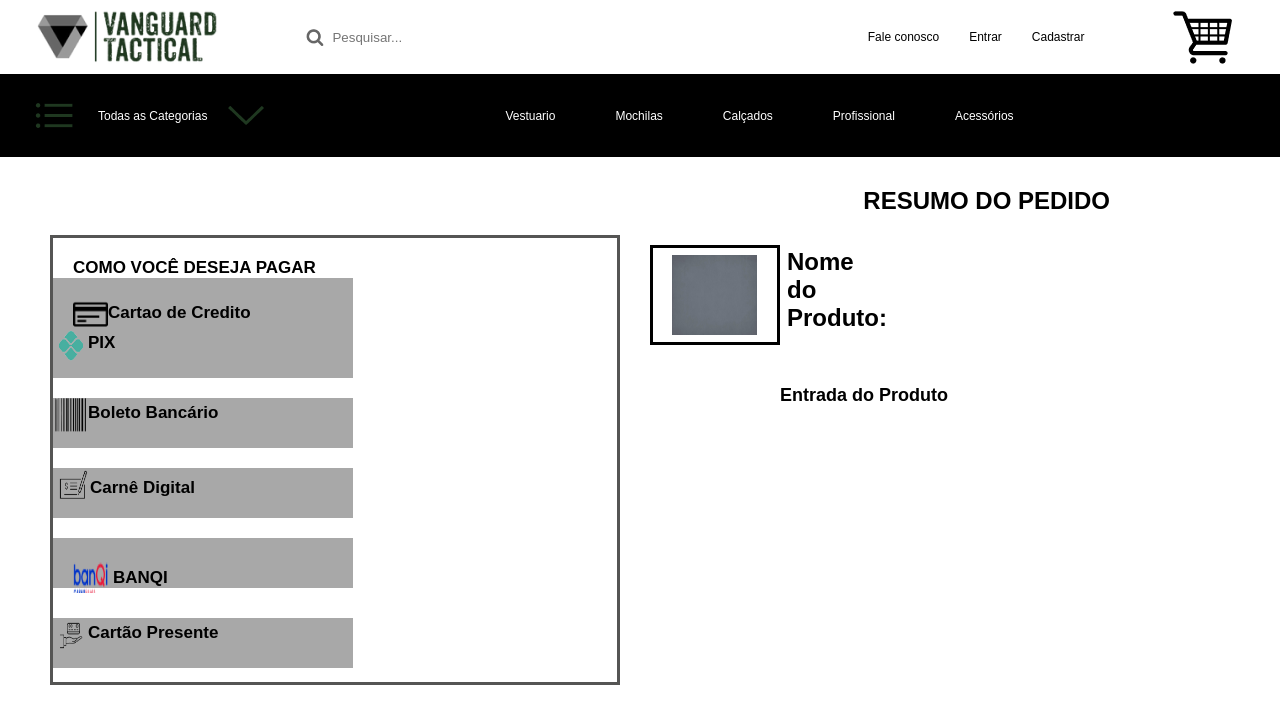
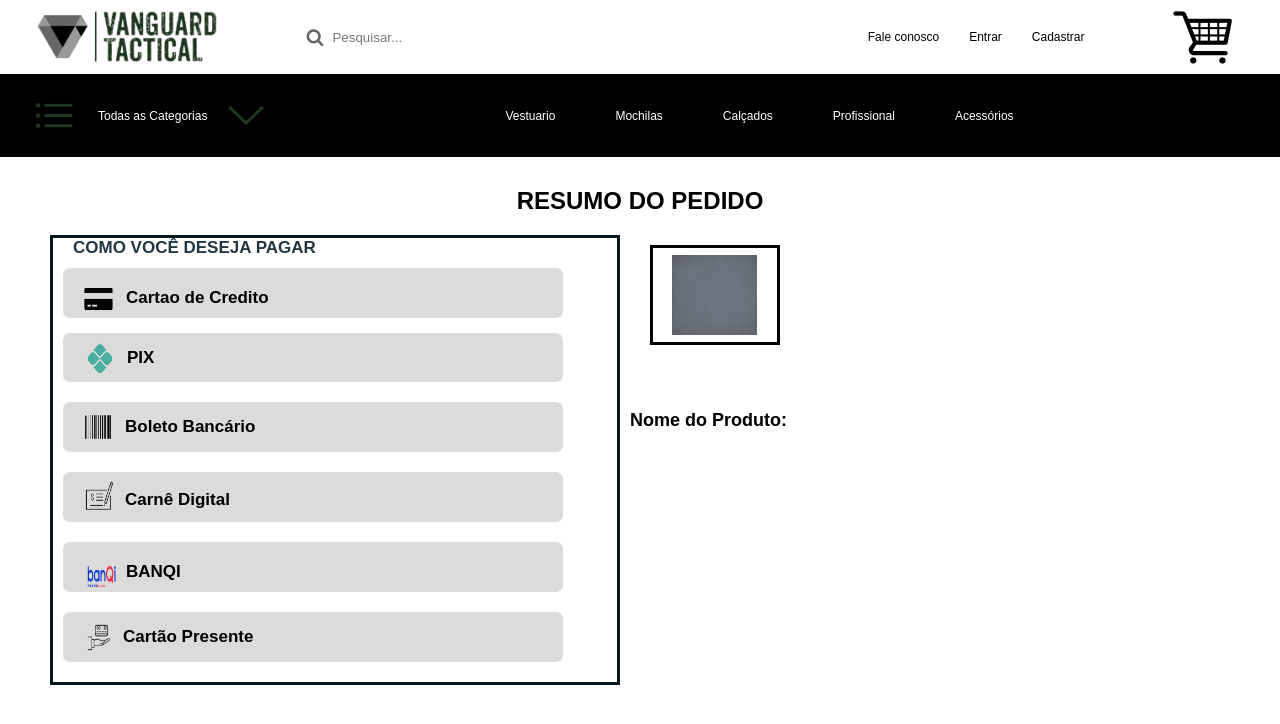
Before and after one commit to DOLK2K/Vanguardtcc-S, a React (Create React App) app: page /resumo in a window 1280 px wide. Shown: the top 724 px of the page. Built offline with nearby package versions, Linux system fonts and the light colour scheme.

Commit message:
terminando tela resumo

```diff
--- a/src/pages/destaques/index.scss
+++ b/src/pages/destaques/index.scss
@@ -135,6 +135,7 @@
     width: 200px;
     height: 170px;
     margin-left: 97px;
+    border-radius: 6px;
 
 }
 
@@ -155,6 +156,7 @@
     border-color: #000000;
     height: 170px;
     margin-left: 164px;
+    border-radius: 6px;
 
 }
 
@@ -173,6 +175,7 @@
     width: 200px;
     height: 170px;
     margin-left: 160px;
+    border-radius: 6px;
 }
 
 .objeto2 img{
@@ -264,6 +267,7 @@
     border-color: #000000;
     width: 200px;
     height: 170px;
+    border-radius: 6px;
 
 
 }
@@ -284,6 +288,7 @@
     width: 200px;
     border-color: #000000;
     height: 170px;
+    border-radius: 6px;
 
 
 }
@@ -302,6 +307,7 @@
     border-color: #000000;
     width: 200px;
     height: 170px;
+    border-radius: 6px;
 
 }
 
--- a/src/pages/resumo/index.js
+++ b/src/pages/resumo/index.js
@@ -3,7 +3,7 @@ import Lupa from '../../assets/images/Frame.png'
 import Carro from '../../assets/images/Untitled.png'
 import Barra from '../../assets/images/Untitled (2).png'
 import Seta from '../../assets/images/Untitled (3).png'
-import Cartao from '../../assets/images/cartao.png'
+import Cartao2 from '../../assets/images/cartao2.png'
 import Pix from '../../assets/images/pix.png'
 import Boleto from '../../assets/images/boleto.png'
 import Carne from '../../assets/images/carne.png'
@@ -61,7 +61,7 @@ export default function Resumo(){
                         </div>
 
                         <div className='cartao'>
-                            <img src={Cartao}/>
+                            <img src={Cartao2}/>
                             <h1>Cartao de Credito</h1>
 
                         </div>
@@ -99,21 +99,26 @@ export default function Resumo(){
 
                     </div>
 
-                        <div className='resumo'>
-                        <div className='imagemprd'>
-                            <img src={Incolor} />
-                            <h1>Nome do Produto:</h1>
-                        </div>
+                        <div className='resumo1'>
+                            <div className='eles'>
+                            <div className='imagemprd'>
+                                <img src={Incolor} />
+                            </div>
 
-                        </div>
-
-                        <div className='descprd'>
-                            <h1>Entrada do Produto</h1>
+                            <div className='dtl'>
+                                <h1>Nome do Produto:</h1>
+                            </div>
+                            </div>
 
                         </div>
 
 
+
+
+
+
                 </div>
+
 
             </div>
         </div>
--- a/src/pages/resumo/index.scss
+++ b/src/pages/resumo/index.scss
@@ -7,9 +7,15 @@
 
 .resu{
     display: flex;
-    justify-content: flex-end;
+    justify-content: center;
     padding-top: 30px;
-    padding-right: 170px;
+
+}
+
+
+.engloba{
+    display: flex;
+    flex-direction: column;
 }
 
 .osdois{
@@ -18,95 +24,119 @@
 }
 
 .pagarrr{
+    display:flex;
+    flex-direction: column;
     margin-top: 20px;
     margin-left: 50px;
     border:solid;
     width: 570px;
     height: 450px;
-    border-color: rgb(85, 85, 84)
+    border-color: rgb(3, 22, 27)
 
 }
 
 .titlezin h1{
     font-size: 17px;
-    padding-top: 20px;
+    padding-top: 0px;
     padding-left: 20px;
+    font-family: Arial, Helvetica, sans-serif;
+    color: rgb(33, 55, 68);
 }
 
 .cartao{
     display: flex;
     flex-direction: row;
-    background-color: rgb(168, 168, 168);
-    width: 300px;
+    margin-top: 10px;
+    margin-left: 10px;
+    border-radius: 7px;
+    background-color: rgb(219, 219, 219);
+    width: 500px;
     height: 50px;
 }
 
 .cartao img{
-    height:35px ;
-    width:35px ;
+    margin-left: 0px;
+    height:22px;
+    width:30px;
 }
 
 .cartao h1{
     font-size: 17px;
-    padding-top: 5px;
+    padding-top: 0px;
+    padding-left: 13px;
 }
 
 .pix{
     display: flex;
     flex-direction: row;
-    background-color: rgb(168, 168, 168);
-    width: 300px;
-    height: 50px;
+    background-color: rgb(219, 219, 219);
+    margin-top: 15px;
+    margin-left: 10px;
+    border-radius: 7px;
+    width: 500px;
+    height: 49px;
 }
 
 .pix img{
+    margin-left: 19px;
+    margin-top: 8px;
     height:35px ;
     width:35px ;
 }
 
 .pix h1{
     font-size: 17px;
-    padding-top: 5px;
+    padding-top: 15px;
+    padding-left: 10px;
 }
 
 .boleto{
     display: flex;
     flex-direction: row;
+    margin-left: 10px;
+    border-radius: 7px;
     margin-top: 20px;
-    background-color: rgb(168, 168, 168);
-    width: 300px;
+    background-color: rgb(219, 219, 219);
+    width: 500px;
     height: 50px;
 
 }
 
 .boleto img{
-    height:35px;
-    width:35px;
+    margin-left: 20px;
+    margin-top: 13px;
+    height:25px ;
+    width:30px ;
 }
 
 .boleto h1{
     font-size: 17px;
-    padding-top:5px;
+    padding-top:15px;
+    padding-left: 12px;
 }
 
 .carne{
     display: flex;
     flex-direction: row;
     margin-top: 20px;
-    background-color: rgb(168, 168, 168);
-    width: 300px;
+    margin-left: 10px;
+    border-radius: 7px;
+    background-color: rgb(219, 219, 219);
+    width: 500px;
     height: 50px;
 }
 
 .carne img{
-    margin-left: 2px;
-    height:35px;
-    width:35px;
+    margin-left: 18px;
+    margin-top: 7px;
+    height:35px ;
+    width:35px ;
 }
 
 .carne h1{
     font-size: 17px;
-    padding-top:10px;
+    padding-top:18px;
+    padding-left: 9px;
 
 }
 
@@ -114,20 +144,24 @@
     display: flex;
     flex-direction: row;
     margin-top: 20px;
-    background-color: rgb(168, 168, 168);
-    width: 300px;
+    margin-left: 10px;
+    border-radius: 7px;
+    background-color: rgb(219, 219, 219);
+    width: 500px;
     height: 50px;
 }
 
 .banqi img{
-    height:35px;
-    width:35px;
+    margin-left: 4px;
+
+    height:25px ;
+    width:29px ;
 }
 
 .banqi h1{
     font-size: 17px;
-    padding-top:10px;
-    padding-left: 5px;
+    padding-top:0px;
+    padding-left: 10px;
 
 }
 
@@ -136,29 +170,36 @@
 .giftcard{
     display: flex;
     flex-direction: row;
-    margin-top: 30px;
-    background-color: rgb(168, 168, 168);
-    width: 300px;
+    margin-top: 20px;
+    margin-left: 10px;
+    border-radius: 7px;
+    background-color: rgb(219, 219, 219);
+    width: 500px;
     height: 50px;
 }
 
 .giftcard img{
-    height:35px;
-    width:35px;
+    margin-left: 18px;
+    margin-top: 8px;
+    height:35px ;
+    width:35px ;
 }
 
 .giftcard h1{
     font-size: 17px;
-    padding-top:5px;
-
+    padding-top:15px;
+    padding-left: 7px;
 }
 
 
-.resumo{
+
+
+
+
+.resumo1{
     display: flex;
     flex-direction: row;
 }
-
 
 .imagemprd{
     display: flex;
@@ -179,28 +220,16 @@
 }
 
 .imagemprd h1{
-    width: 100px;
-    height: 100px;
-    padding-left: 30px;
+
+    padding-left: 40px;
 }
 
-
-.descprd{
-    display: flex;
-    flex-direction: column;
-    align-items: flex-start;
-    margin-top: 170px;
-
+.dtl{
+    padding-top: 65px;
+    margin-left: 10px;
 
 }
 
-.descprd h1{
+.dtl h1{
     font-size: 18px;
 }
-
-
-.quant{
-    display: flex;
-    align-items: center;
-    flex-direction: column;
-}
```
Also changed, not shown: src/assets/images/cartao2.png (added).
